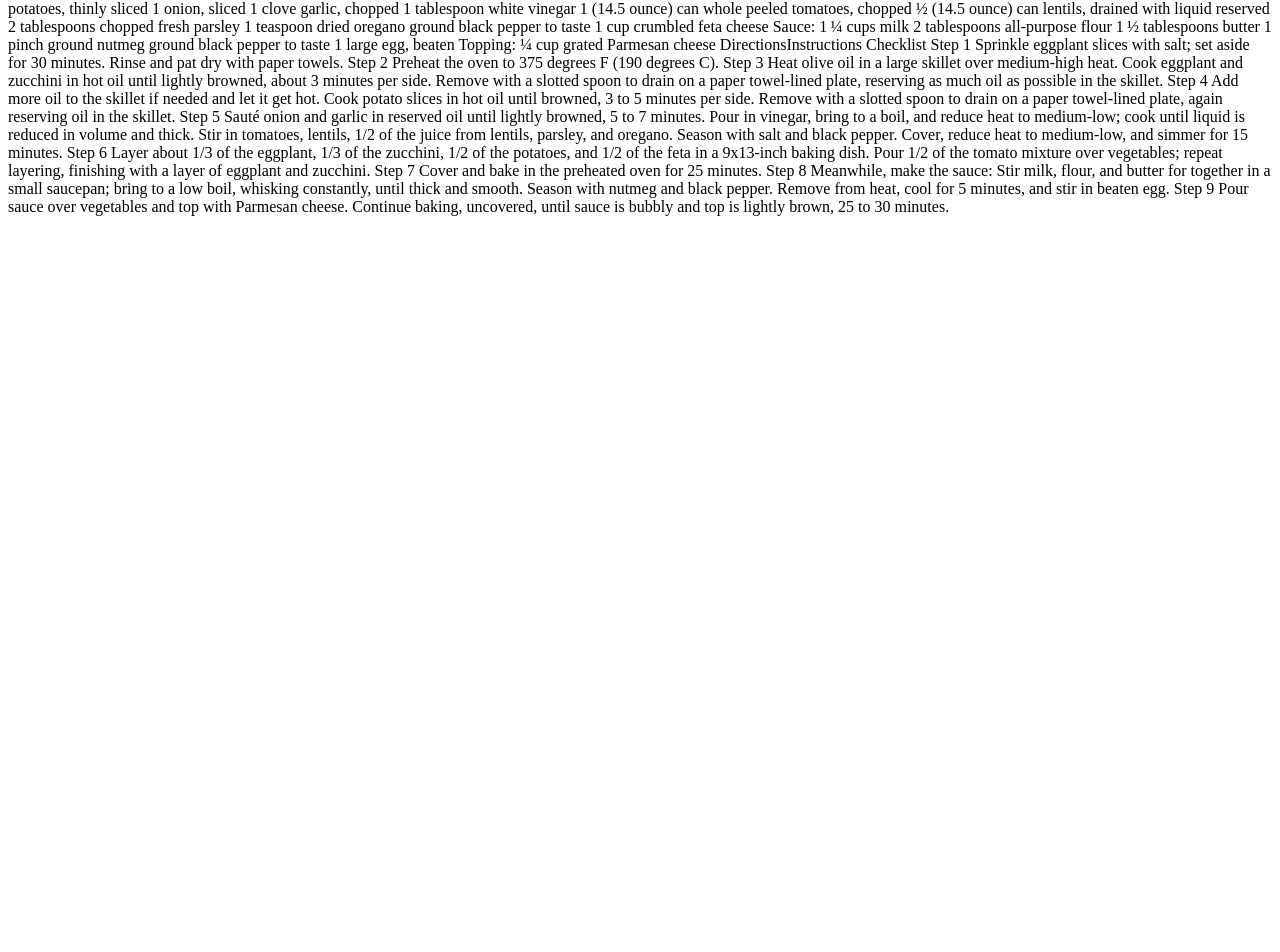
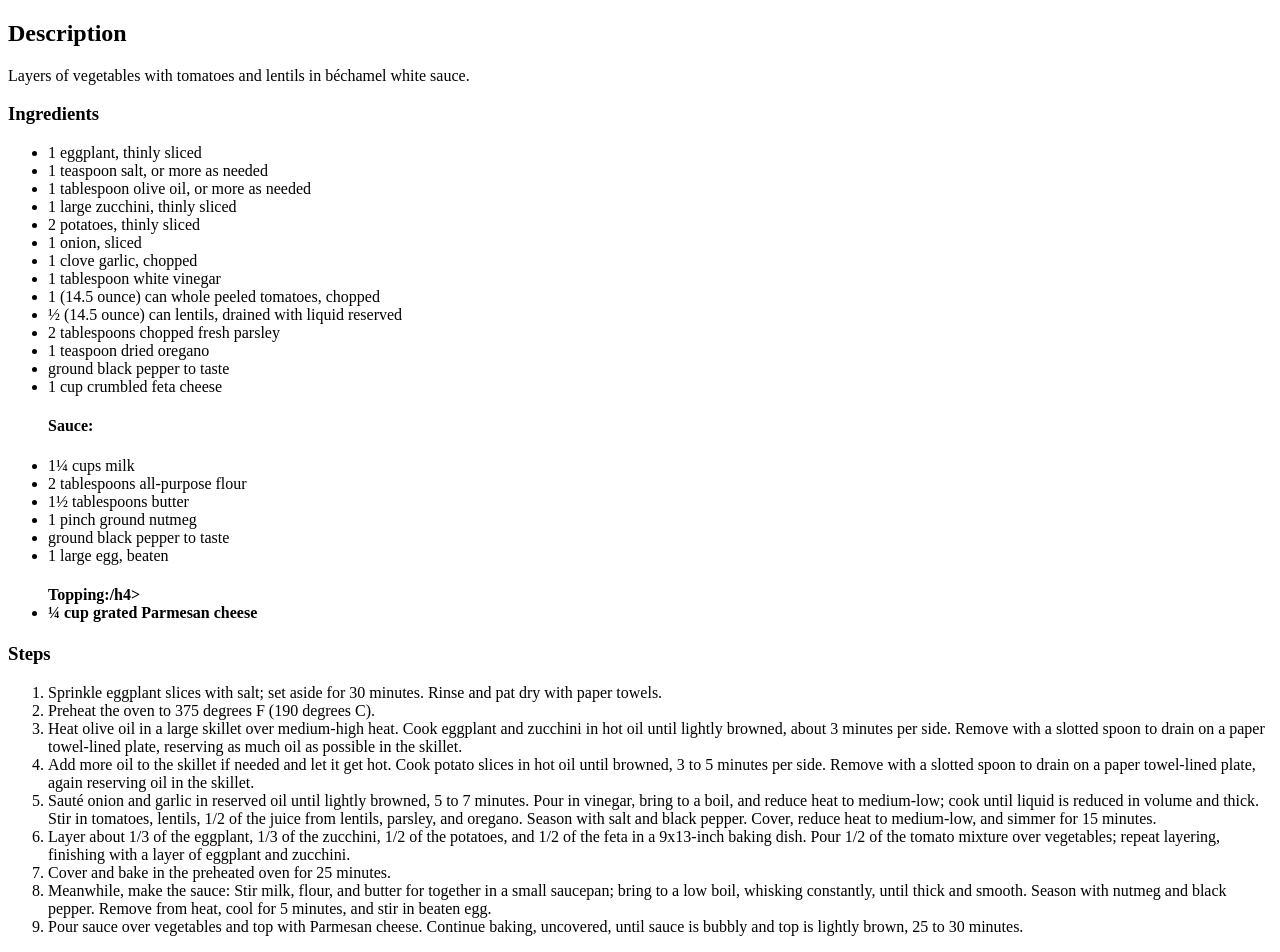
Before and after one commit to tiozzogabi/odin-recipes, a plain HTML site: page recipes/vegetarianMoussaka.html in a window 1280 px wide. Shown: the part 384-1336 px from the top of the page. Before the commit the page ends 800 px from the top, so only its background shows below. Drawn offline with Linux system fonts and the light colour scheme.

Commit message:
Format vegetarianMoussaka.html

```diff
--- a/recipes/vegetarianMoussaka.html
+++ b/recipes/vegetarianMoussaka.html
@@ -10,90 +10,81 @@
 
 <body>
     <h1>Vegetarian Moussaka</h1>
-    <img src="https://imagesvc.meredithcorp.io/v3/mm/image?url=https%3A%2F%2Fimages.media-allrecipes.com%2Fuserphotos%2F8374420.jpg&w=595&h=595&c=sc&poi=face&q=60" alt="Vegetarian Moussaka">
-    1 eggplant, thinly sliced
+    <img src="https://imagesvc.meredithcorp.io/v3/mm/image?url=https%3A%2F%2Fimages.media-allrecipes.com%2Fuserphotos%2F8374420.jpg&w=595&h=595&c=sc&poi=face&q=60"
+        alt="Vegetarian Moussaka">
+    <h2>Description</h2>
+    <p>Layers of vegetables with tomatoes and lentils in béchamel white sauce.</p>
 
-    1 teaspoon salt, or more as needed
+    <h3>Ingredients</h3>
+    <ul>
+        <li>1 eggplant, thinly sliced</li>
+        <li>1 teaspoon salt, or more as needed</li>
+        <li>1 tablespoon olive oil, or more as needed</li>
+        <li>1 large zucchini, thinly sliced</li>
+        <li>2 potatoes, thinly sliced</li>
+        <li>1 onion, sliced</li>
+        <li>1 clove garlic, chopped</li>
+        <li>1 tablespoon white vinegar</li>
+        <li>1 (14.5 ounce) can whole peeled tomatoes, chopped</li>
+        <li>½ (14.5 ounce) can lentils, drained with liquid reserved</li>
+        <li>2 tablespoons chopped fresh parsley</li>
+        <li>1 teaspoon dried oregano</li>
+        <li>ground black pepper to taste</li>
+        <li>1 cup crumbled feta cheese</li>
+        <h4>Sauce:</h4>
+        <li>1¼ cups milk</li>
+        <li>2 tablespoons all-purpose flour</li>
+        <li>1½ tablespoons butter</li>
+        <li>1 pinch ground nutmeg</li>
+        <li>ground black pepper to taste</li>
+        <li>1 large egg, beaten</li>
+        <h4>Topping:/h4>
+            <li>¼ cup grated Parmesan cheese</li>
+    </ul>
 
-    1 tablespoon olive oil, or more as needed
-
-    1 large zucchini, thinly sliced
-
-    2 potatoes, thinly sliced
-
-    1 onion, sliced
-
-    1 clove garlic, chopped
-
-    1 tablespoon white vinegar
-
-    1 (14.5 ounce) can whole peeled tomatoes, chopped
-
-    ½ (14.5 ounce) can lentils, drained with liquid reserved
-
-    2 tablespoons chopped fresh parsley
-
-    1 teaspoon dried oregano
-
-    ground black pepper to taste
-
-    1 cup crumbled feta cheese
-    Sauce:
-
-    1 ¼ cups milk
-
-    2 tablespoons all-purpose flour
-
-    1 ½ tablespoons butter
-
-    1 pinch ground nutmeg
-
-    ground black pepper to taste
-
-    1 large egg, beaten
-    Topping:
-
-    ¼ cup grated Parmesan cheese
-
-    DirectionsInstructions Checklist
-    Step 1
-    Sprinkle eggplant slices with salt; set aside for 30 minutes. Rinse and pat dry with paper towels.
-
-    Step 2
-    Preheat the oven to 375 degrees F (190 degrees C).
-
-    Step 3
-    Heat olive oil in a large skillet over medium-high heat. Cook eggplant and zucchini in hot oil until lightly
-    browned, about 3 minutes per side. Remove with a slotted spoon to drain on a paper towel-lined plate, reserving as
+    <h3>Steps</h3>
+    <ol>
+        <li>Sprinkle eggplant slices with salt; set aside for 30 minutes. Rinse and pat dry with paper towels.</li>
+        <li> Preheat the oven to 375 degrees F (190 degrees C). </li>
+        <li> Heat olive oil in a large skillet over medium-high heat. Cook eggplant and zucchini in hot oil until
+            lightly
+            browned, about 3 minutes per side. Remove with a slotted spoon to drain on a paper towel-lined plate,
+            reserving as
             much oil as possible in the skillet.
-
-    Step 4
-    Add more oil to the skillet if needed and let it get hot. Cook potato slices in hot oil until browned, 3 to 5
-    minutes per side. Remove with a slotted spoon to drain on a paper towel-lined plate, again reserving oil in the
+        </li>
+        <li> Add more oil to the skillet if needed and let it get hot. Cook potato slices in hot oil until browned, 3 to
+            5
+            minutes per side. Remove with a slotted spoon to drain on a paper towel-lined plate, again reserving oil in
+            the
             skillet.
-
-    Step 5
-    Sauté onion and garlic in reserved oil until lightly browned, 5 to 7 minutes. Pour in vinegar, bring to a boil, and
-    reduce heat to medium-low; cook until liquid is reduced in volume and thick. Stir in tomatoes, lentils, 1/2 of the
-    juice from lentils, parsley, and oregano. Season with salt and black pepper. Cover, reduce heat to medium-low, and
+        </li>
+        <li> Sauté onion and garlic in reserved oil until lightly browned, 5 to 7 minutes. Pour in vinegar, bring to a
+            boil, and
+            reduce heat to medium-low; cook until liquid is reduced in volume and thick. Stir in tomatoes, lentils, 1/2
+            of the
+            juice from lentils, parsley, and oregano. Season with salt and black pepper. Cover, reduce heat to
+            medium-low, and
             simmer for 15 minutes.
-
-    Step 6
-    Layer about 1/3 of the eggplant, 1/3 of the zucchini, 1/2 of the potatoes, and 1/2 of the feta in a 9x13-inch baking
-    dish. Pour 1/2 of the tomato mixture over vegetables; repeat layering, finishing with a layer of eggplant and
+        </li>
+        <li> Layer about 1/3 of the eggplant, 1/3 of the zucchini, 1/2 of the potatoes, and 1/2 of the feta in a
+            9x13-inch baking
+            dish. Pour 1/2 of the tomato mixture over vegetables; repeat layering, finishing with a layer of eggplant
+            and
             zucchini.
-
-    Step 7
-    Cover and bake in the preheated oven for 25 minutes.
-
-    Step 8
-    Meanwhile, make the sauce: Stir milk, flour, and butter for together in a small saucepan; bring to a low boil,
-    whisking constantly, until thick and smooth. Season with nutmeg and black pepper. Remove from heat, cool for 5
+        </li>
+        <li> Cover and bake in the preheated oven for 25 minutes.
+        </li>
+        <li> Meanwhile, make the sauce: Stir milk, flour, and butter for together in a small saucepan; bring to a low
+            boil,
+            whisking constantly, until thick and smooth. Season with nutmeg and black pepper. Remove from heat, cool for
+            5
             minutes, and stir in beaten egg.
-
-    Step 9
-    Pour sauce over vegetables and top with Parmesan cheese. Continue baking, uncovered, until sauce is bubbly and top
+        </li>
+        <li> Pour sauce over vegetables and top with Parmesan cheese. Continue baking, uncovered, until sauce is bubbly
+            and top
             is lightly brown, 25 to 30 minutes.
+        </li>
+    </ol>
 
 </body>
 
```
Lines whose indentation alone changed are shown as unchanged.
